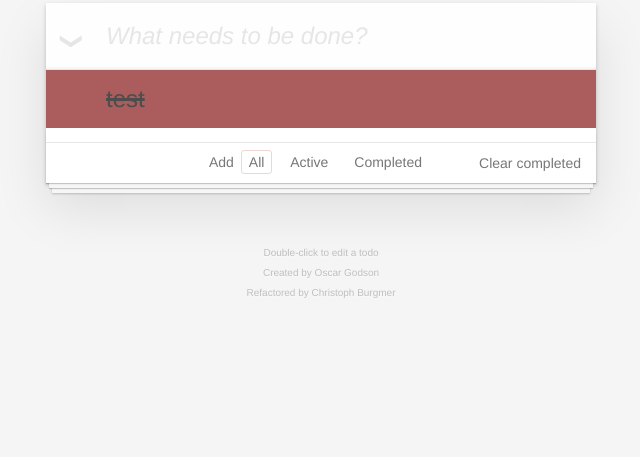
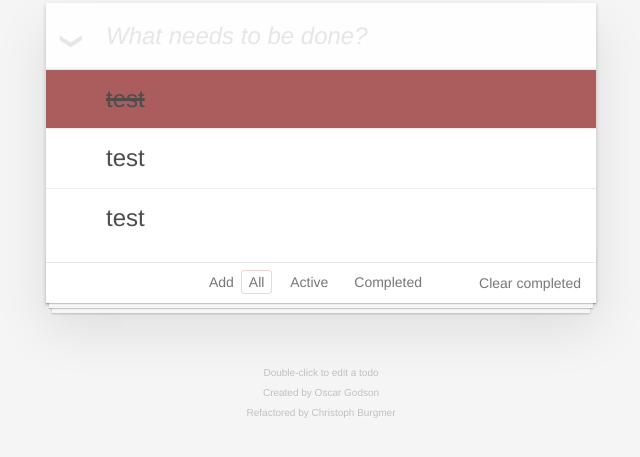
Before and after one commit to Andrea-DeClercq/TodoList, a plain HTML site: page index.html in a window 1280 px wide. Both pictures are taken after a click on the checkbox 385 px from the left and 225 px from the top of the page. Shown: the part 127-584 px from the top of the page, without its empty margins (319-959 px from the left). Drawn offline with Linux system fonts and the light colour scheme.

Commit message:
opti active feature

```diff
--- a/index.html
+++ b/index.html
@@ -20,6 +20,22 @@
 			<input class="toggle-all" type="checkbox">
 			<label for="toggle-all">Mark all as complete</label>
 			<ul class="todo-list">
+				<li>
+					<div id="Todo" class="view" onclick='add_removeClass(this)'>
+						<input class="toggle" type="checkbox">
+						<label>test</label>
+						<button class="destroy" ></button>
+					</div>
+				</li>
+
+				<li>
+					<div id="Todo" class="view" onclick='add_removeClass(this)'>
+						<input class="toggle" type="checkbox">
+						<label>test</label>
+						<button class="destroy" ></button>
+					</div>
+				</li>
+
 				<li>
 					<div id="Todo" class="view" onclick='add_removeClass(this)'>
 						<input class="toggle" type="checkbox">
--- a/js/Active.js
+++ b/js/Active.js
@@ -1,11 +1,7 @@
 
 
-function add_removeClass(elem) {
-    if ( document.getElementById("Todo").classList.contains("destroyed")) {
-        document.getElementById("Todo").classList.remove("destroyed");
-    }
-    else{
-        elem.className="destroyed"
-    }
 
+function add_removeClass() {
+    const Todo = document.getElementById('Todo')
+        Todo.classList.toggle("destroyed");
 }
```
